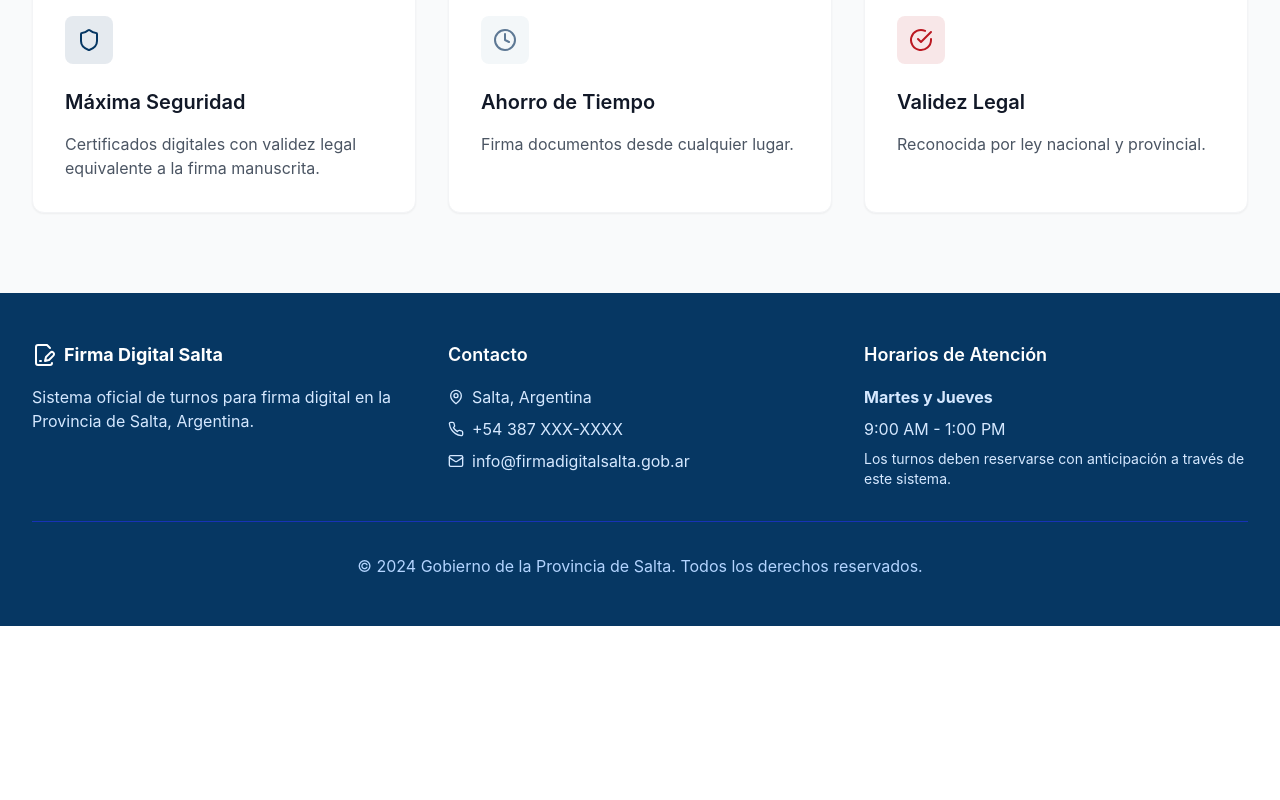
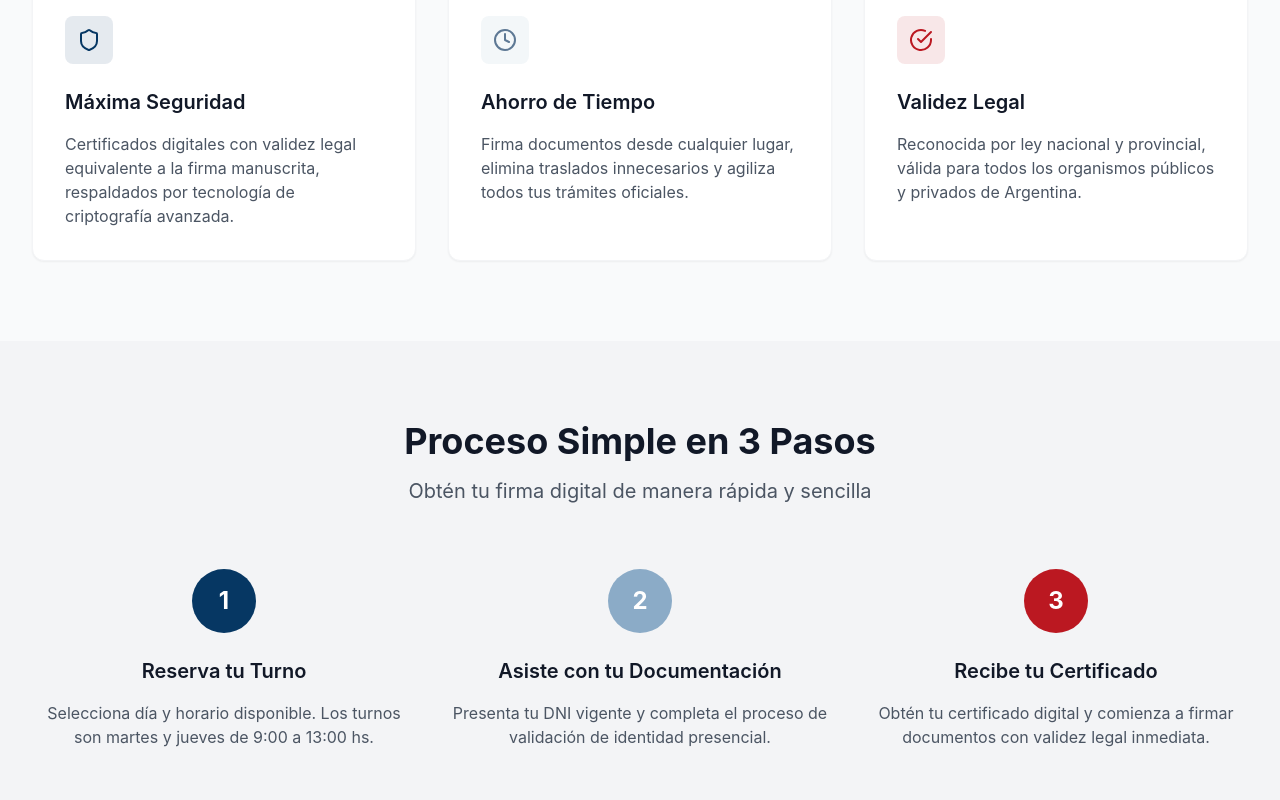
Before and after one commit to Gonzalez-Gaston/turnos-firma-digital, a React (Vite) app: page / in a window 1280 px wide. Shown: the part 800-1600 px from the top of the page. Before the commit the page ends 1426 px from the top, so only its background shows below. Built offline with nearby package versions, Linux system fonts and the light colour scheme; no server answers.

Commit message:
Se arreglan errores

```diff
--- a/src/pages/HomePage.tsx
+++ b/src/pages/HomePage.tsx
@@ -1,14 +1,8 @@
 import React from 'react';
 import { Link } from 'react-router-dom';
-import { Calendar, Shield, Clock, CheckCircle } from 'lucide-react';
+import { FileSignature, Calendar, Shield, Users, Clock, CheckCircle } from 'lucide-react';
 
 export function HomePage() {
-
-  const handleReservarTurno = () => {
-    window.open('https://www.notion.so/', '_blank', 'noopener,noreferrer');
-    // 👉 reemplazá esta URL por tu link real de turnos
-  };
-
   return (
     <div className="min-h-screen bg-gray-50">
       {/* Hero Section */}
@@ -19,22 +13,18 @@ export function HomePage() {
               Firma Digital
               <span className="block text-secondary">Provincia de Salta</span>
             </h1>
-
             <p className="text-xl md:text-2xl text-primary-100 mb-8 max-w-3xl mx-auto">
               Sistema oficial para la obtención de certificados de firma digital.
               Reserva tu turno de manera fácil y segura.
             </p>
-
             <div className="flex flex-col sm:flex-row gap-4 justify-center">
-
-              {/* BOTÓN CORREGIDO */}
-              <button
-                onClick={handleReservarTurno}
+              <Link
+                to="/turnos"
                 className="bg-accent hover:bg-accent/90 text-white px-8 py-4 rounded-lg font-semibold text-lg transition-colors inline-flex items-center justify-center space-x-2"
               >
                 <Calendar className="h-5 w-5" />
                 <span>Reservar Turno</span>
-              </button>
+              </Link>
 
               <Link
                 to="/informacion"
@@ -43,7 +33,6 @@ export function HomePage() {
                 Más Información
               </Link>
             </div>
-
           </div>
         </div>
       </section>
@@ -51,7 +40,6 @@ export function HomePage() {
       {/* Features Section */}
       <section className="py-20">
         <div className="max-w-7xl mx-auto px-4 sm:px-6 lg:px-8">
-
           <div className="text-center mb-16">
             <h2 className="text-3xl md:text-4xl font-bold text-gray-900 mb-4">
               ¿Por qué elegir la Firma Digital?
@@ -63,7 +51,6 @@ export function HomePage() {
           </div>
 
           <div className="grid grid-cols-1 md:grid-cols-3 gap-8">
-
             <div className="bg-white p-8 rounded-xl shadow-sm border border-gray-100 hover:shadow-md transition-shadow">
               <div className="bg-primary/10 w-12 h-12 rounded-lg flex items-center justify-center mb-6">
                 <Shield className="h-6 w-6 text-primary" />
@@ -72,7 +59,8 @@ export function HomePage() {
                 Máxima Seguridad
               </h3>
               <p className="text-gray-600">
-                Certificados digitales con validez legal equivalente a la firma manuscrita.
+                Certificados digitales con validez legal equivalente a la firma manuscrita,
+                respaldados por tecnología de criptografía avanzada.
               </p>
             </div>
 
@@ -84,7 +72,8 @@ export function HomePage() {
                 Ahorro de Tiempo
               </h3>
               <p className="text-gray-600">
-                Firma documentos desde cualquier lugar.
+                Firma documentos desde cualquier lugar, elimina traslados innecesarios
+                y agiliza todos tus trámites oficiales.
               </p>
             </div>
 
@@ -96,10 +85,65 @@ export function HomePage() {
                 Validez Legal
               </h3>
               <p className="text-gray-600">
-                Reconocida por ley nacional y provincial.
+                Reconocida por ley nacional y provincial, válida para todos los
+                organismos públicos y privados de Argentina.
+              </p>
+            </div>
+          </div>
+        </div>
+      </section>
+
+      {/* Process Section */}
+      <section className="py-20 bg-gray-100">
+        <div className="max-w-7xl mx-auto px-4 sm:px-6 lg:px-8">
+          <div className="text-center mb-16">
+            <h2 className="text-3xl md:text-4xl font-bold text-gray-900 mb-4">
+              Proceso Simple en 3 Pasos
+            </h2>
+            <p className="text-xl text-gray-600">
+              Obtén tu firma digital de manera rápida y sencilla
+            </p>
+          </div>
+
+          <div className="grid grid-cols-1 md:grid-cols-3 gap-8">
+            <div className="text-center">
+              <div className="bg-primary text-white w-16 h-16 rounded-full flex items-center justify-center text-2xl font-bold mx-auto mb-6">
+                1
+              </div>
+              <h3 className="text-xl font-semibold text-gray-900 mb-4">
+                Reserva tu Turno
+              </h3>
+              <p className="text-gray-600">
+                Selecciona día y horario disponible. Los turnos son martes y jueves
+                de 9:00 a 13:00 hs.
               </p>
             </div>
 
+            <div className="text-center">
+              <div className="bg-secondary text-white w-16 h-16 rounded-full flex items-center justify-center text-2xl font-bold mx-auto mb-6">
+                2
+              </div>
+              <h3 className="text-xl font-semibold text-gray-900 mb-4">
+                Asiste con tu Documentación
+              </h3>
+              <p className="text-gray-600">
+                Presenta tu DNI vigente y completa el proceso de validación
+                de identidad presencial.
+              </p>
+            </div>
+
+            <div className="text-center">
+              <div className="bg-accent text-white w-16 h-16 rounded-full flex items-center justify-center text-2xl font-bold mx-auto mb-6">
+                3
+              </div>
+              <h3 className="text-xl font-semibold text-gray-900 mb-4">
+                Recibe tu Certificado
+              </h3>
+              <p className="text-gray-600">
+                Obtén tu certificado digital y comienza a firmar documentos
+                con validez legal inmediata.
+              </p>
+            </div>
           </div>
         </div>
       </section>
```
